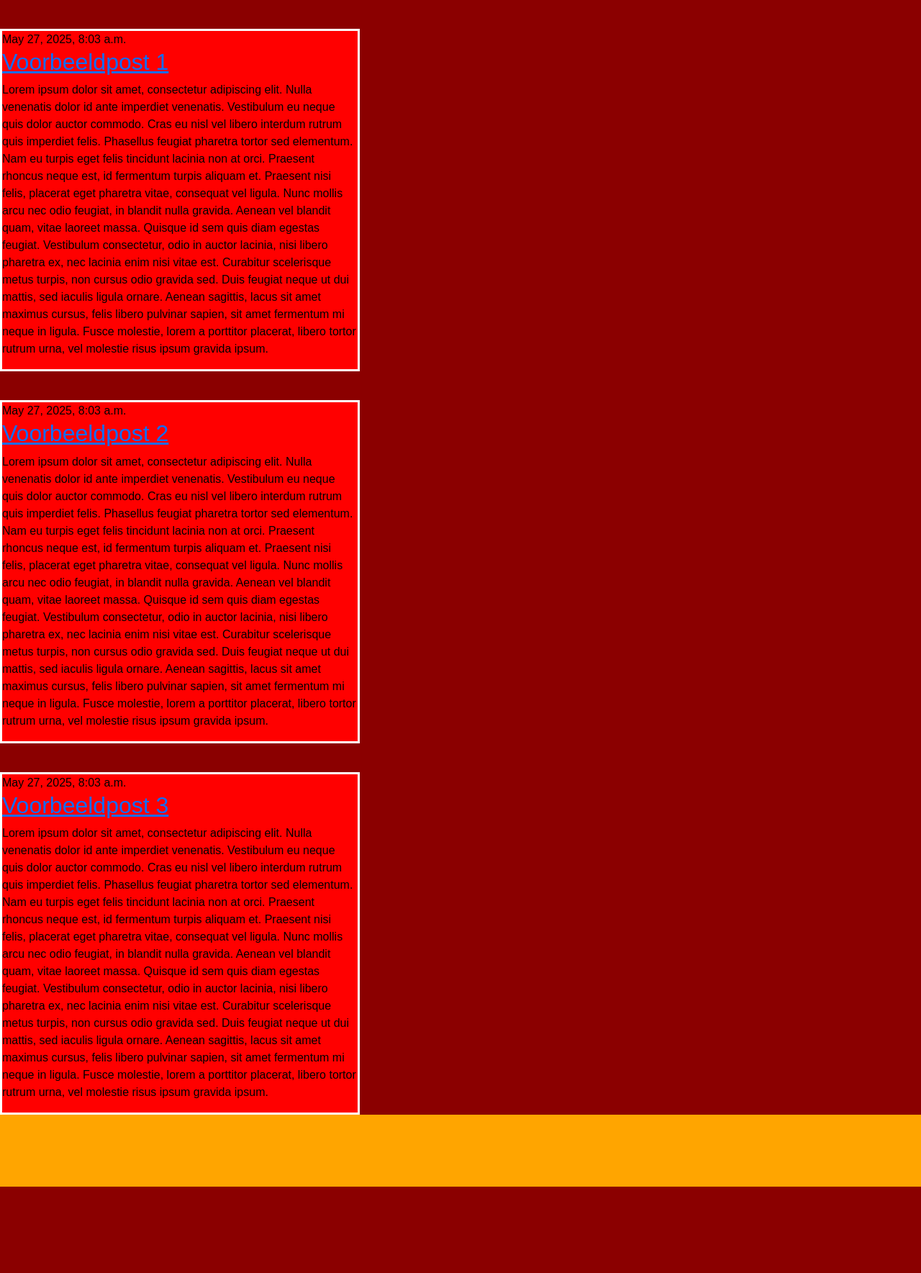
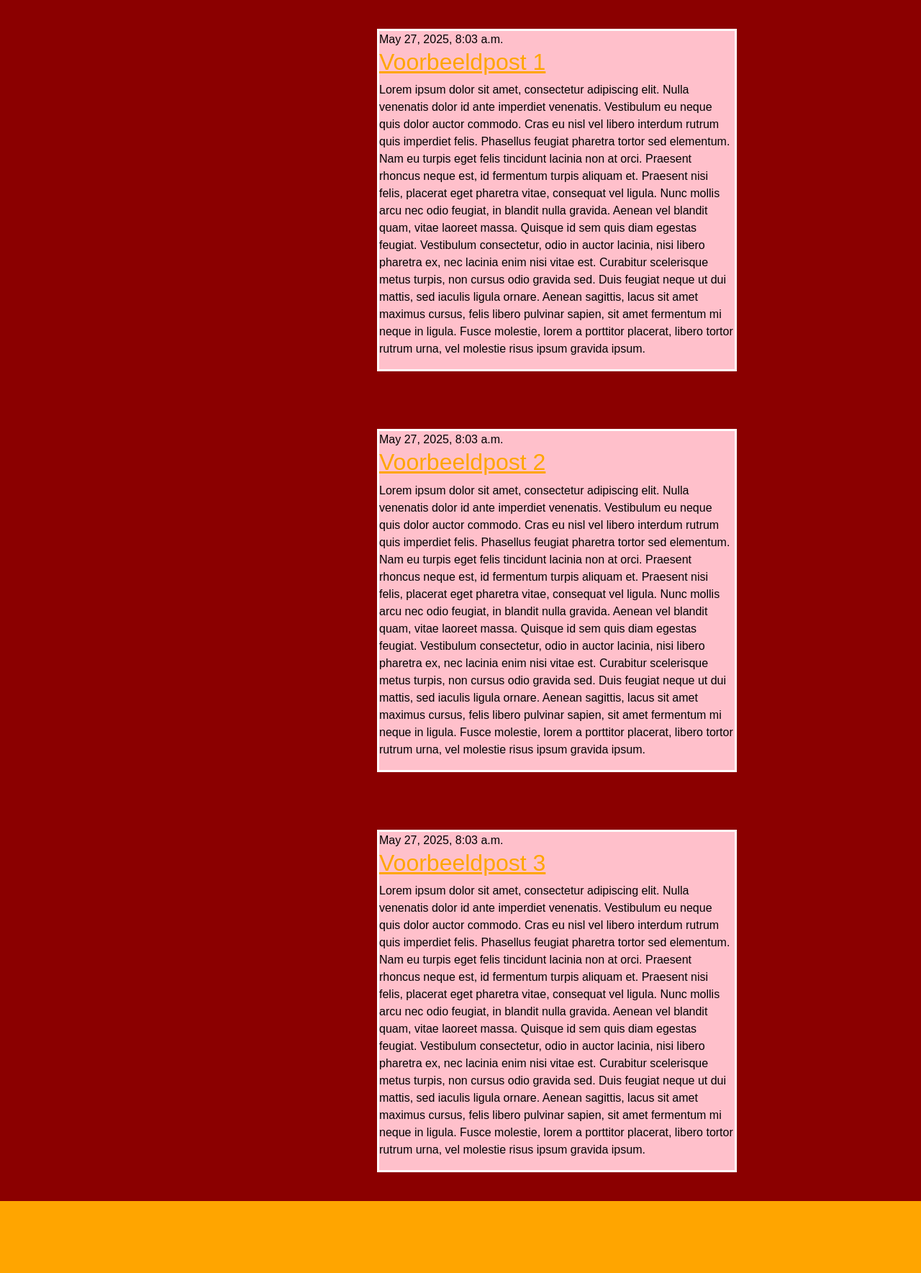
Before and after one commit to Spiderlyng/testDjango, a Django app: page / in a window 1280 px wide. Shown: the part 150-1919 px from the top of the page at 72% size. Before the commit the page ends 1799 px from the top, so only its background shows below. Run offline with Django 3.2, Linux system fonts and the light colour scheme; data comes from the database, SQL or seed files in the repository; some libraries are stand-ins or nearby versions.

Commit message:
stijl toegevoegd

```diff
--- a/mysite/blog/static/css/stijl.css
+++ b/mysite/blog/static/css/stijl.css
@@ -1,4 +1,7 @@
 body{
+    display: flex;
+    flex-direction: column;
+    min-height: 100vh;
     background-color: darkred;
     color: black;
     margin: 0;
@@ -16,7 +19,6 @@ footer{
     background-color: orange;
     height: 100px;
     margin-top: auto;
-
 }
 
 h1{
@@ -26,14 +28,15 @@ h1{
     left: 40px;
 }
 
-h2{
+h2 a {
     color: orange;
 }
 
 article{
     width: 500px;
-    background-color: red;
-    display: grid;
-    margin-top: 40px;
+    background-color: pink;
+    align-self: end;
+    margin: 40px;
+    margin-right: 20%;
     border: 3px solid white;
 }
```
